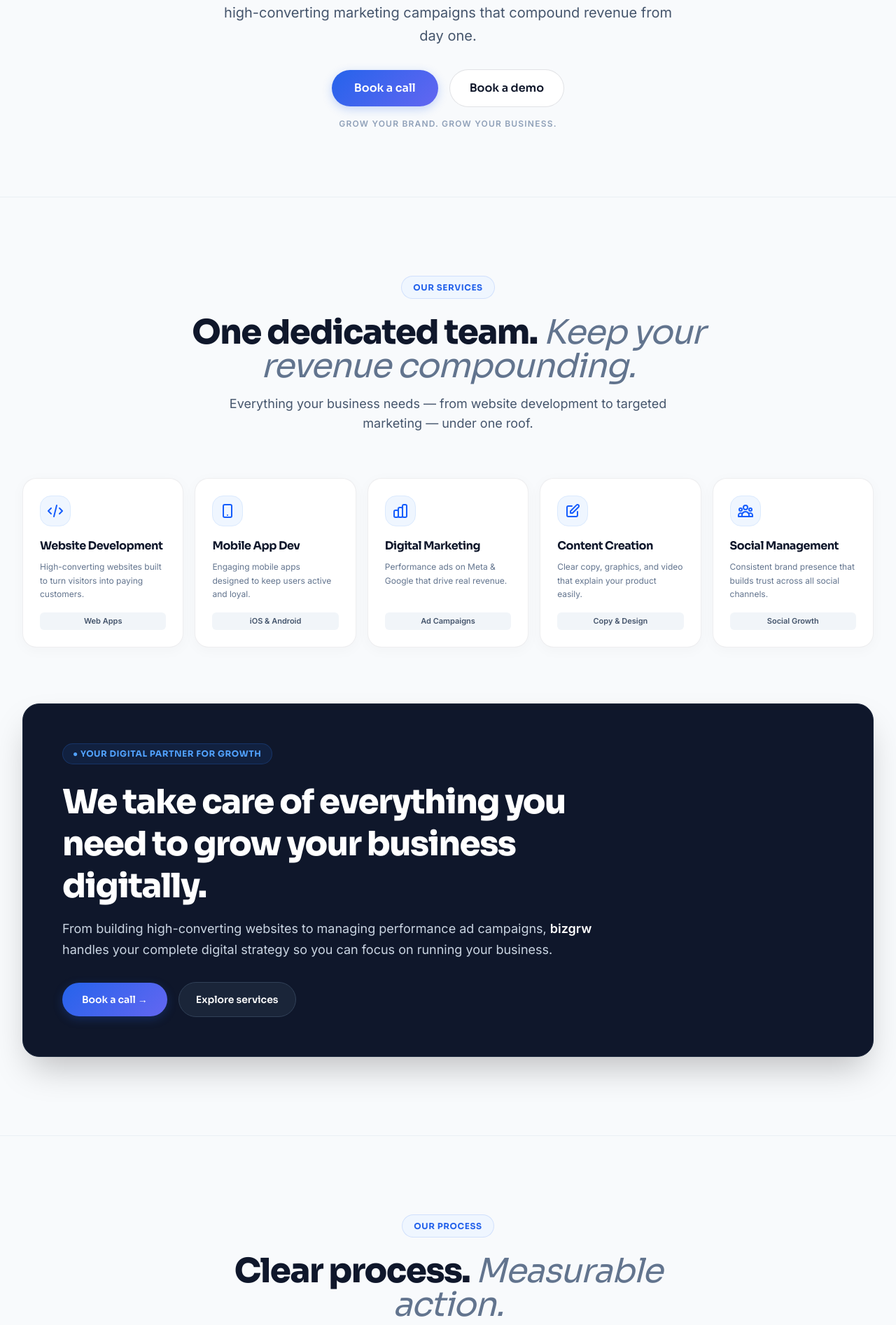
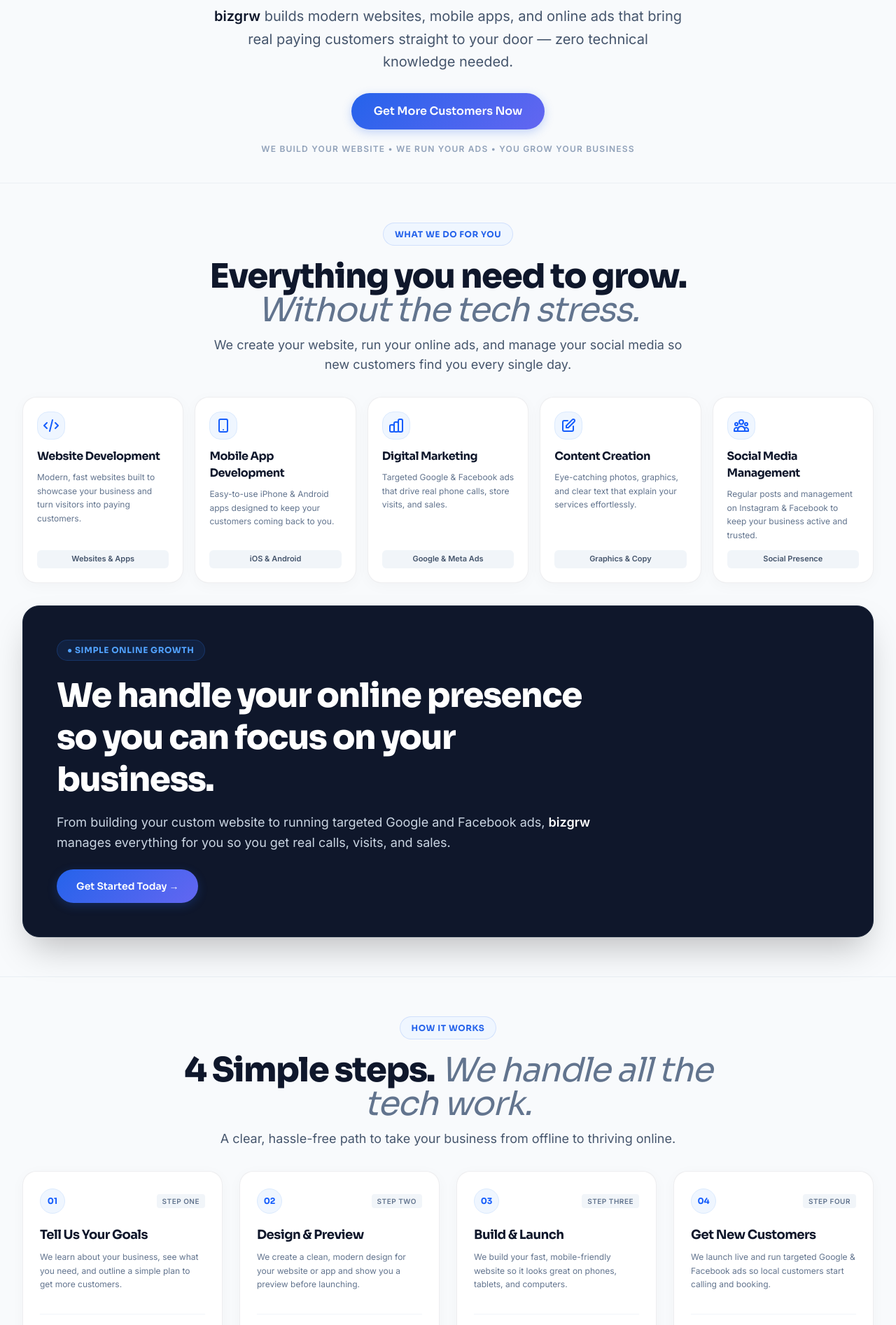
Before and after one commit to Dharsan15/bizzgroww-landingpage, a React (Vite) app: page / in a window 1280 px wide. Shown: the part 427-2320 px from the top of the page at 70% size. Built offline with nearby package versions, Linux system fonts and the light colour scheme.

Commit message:
added some changes

```diff
--- a/src/components/CTASection.jsx
+++ b/src/components/CTASection.jsx
@@ -1,39 +1,33 @@
 export default function CTASection() {
   return (
-    <section className="py-16 md:py-24 bg-slate-50 border-t border-slate-200/60">
+    <section className="py-8 md:py-12 bg-slate-50 border-t border-slate-200/60">
       <div className="mx-auto max-w-5xl px-6 lg:px-8">
-        <div className="card-white bg-white p-10 sm:p-16 text-center border border-slate-200/80 shadow-xl rounded-3xl relative overflow-hidden">
+        <div className="card-white bg-white p-8 sm:p-12 text-center border border-slate-200/80 shadow-xl rounded-3xl relative overflow-hidden">
           {/* Prominent Logo Badge in CTA */}
-          <div className="flex justify-center mb-8">
-            <div className="px-6 py-4 rounded-3xl bg-blue-50/60 flex items-center justify-center border border-blue-100/80 shadow-xs">
+          <div className="flex justify-center mb-5">
+            <div className="px-5 py-3 rounded-2xl bg-blue-50/60 flex items-center justify-center border border-blue-100/80 shadow-xs">
               <img
                 src="/logo.png"
                 alt="bizgrw logo"
-                className="h-16 sm:h-20 w-auto object-contain transition-transform hover:scale-105"
+                className="h-14 sm:h-16 w-auto object-contain transition-transform hover:scale-105"
               />
             </div>
           </div>
 
           <h2 className="font-display text-3xl sm:text-5xl font-extrabold text-slate-900 max-w-2xl mx-auto leading-tight">
-            Start growing your revenue today.
+            Ready to get more customers for your business?
           </h2>
 
-          <p className="mt-4 font-body text-base sm:text-lg text-slate-600 max-w-xl mx-auto">
-            Book a quick call with <strong className="text-slate-900">bizgrw</strong>. We’ll review your business goals, suggest clear website improvements, and share a custom growth plan.
+          <p className="mt-3 font-body text-base sm:text-lg text-slate-600 max-w-xl mx-auto">
+            Talk with the <strong className="text-slate-900">bizgrw</strong> team today. We’ll show you exactly how to get more local calls, website visits, and sales — with simple, hassle-free steps.
           </p>
 
-          <div className="mt-8 flex flex-col sm:flex-row items-center justify-center gap-4">
+          <div className="mt-6 flex items-center justify-center">
             <a
               href="#contact"
               className="btn-primary px-8 py-3.5 text-base shadow-md w-full sm:w-auto"
             >
-              Book a call
-            </a>
-            <a
-              href="#services"
-              className="btn-secondary px-7 py-3.5 text-base w-full sm:w-auto"
-            >
-              See our services
+              Get Started Free
             </a>
           </div>
         </div>
--- a/src/components/Footer.jsx
+++ b/src/components/Footer.jsx
@@ -53,7 +53,7 @@
 export default function Footer() {
   return (
     <footer className="bg-white border-t border-slate-200/80 text-slate-700">
-      <div className="mx-auto max-w-7xl px-6 lg:px-8 py-16">
+      <div className="mx-auto max-w-7xl px-6 lg:px-8 py-10 md:py-12">
         <div className="grid grid-cols-1 md:grid-cols-12 gap-10">
           {/* Brand Summary */}
           <div className="md:col-span-5">
@@ -67,7 +67,7 @@
                 className="h-12 sm:h-14 w-auto object-contain transition-transform group-hover:scale-105"
               />
             </a>
-            <p className="font-body text-xs text-slate-500 leading-relaxed max-w-sm mb-6">
+            <p className="font-body text-xs text-slate-500 leading-relaxed max-w-sm mb-5">
               bizgrw is a digital agency helping ambitious businesses build high-converting websites, mobile products, and growth campaigns.
             </p>
             <div className="flex gap-3">
@@ -111,7 +111,7 @@
         </div>
 
         {/* Bottom Bar */}
-        <div className="mt-14 pt-6 border-t border-slate-100 flex flex-col sm:flex-row items-center justify-between gap-4 text-xs font-body text-slate-400">
+        <div className="mt-10 pt-5 border-t border-slate-100 flex flex-col sm:flex-row items-center justify-between gap-4 text-xs font-body text-slate-400">
           <p>© 2026 bizgrw • Grow Your Business.</p>
           <div className="flex gap-6">
             <a href="#" className="hover:text-slate-700 transition-colors">Privacy Policy</a>
--- a/src/components/Hero.jsx
+++ b/src/components/Hero.jsx
@@ -2,48 +2,42 @@
   return (
     <section
       id="home"
-      className="relative pt-32 pb-16 md:pt-40 md:pb-24 overflow-hidden bg-slate-50"
+      className="relative pt-24 pb-8 md:pt-32 md:pb-10 overflow-hidden bg-slate-50"
     >
       <div className="relative mx-auto max-w-6xl px-6 lg:px-8 text-center">
         {/* Eyebrow badge */}
-        <div className="flex justify-center mb-6">
+        <div className="flex justify-center mb-5">
           <span className="badge-pill">
             <span className="w-2 h-2 rounded-full bg-blue-600 animate-ping" />
-            DIGITAL AGENCY
+            GROW YOUR BUSINESS ONLINE
           </span>
         </div>
 
         {/* Main headline */}
         <h1 className="font-display text-4xl sm:text-6xl md:text-7xl font-extrabold text-slate-900 leading-[1.08] tracking-tight max-w-4xl mx-auto">
-          Growth your team{' '}
+          We help your business{' '}
           <span className="text-slate-500 font-normal italic block sm:inline">
-            will look forward to
+            get more customers online
           </span>
         </h1>
 
-        {/* Subtitle - simplified for customer clarity */}
-        <p className="mt-6 font-body text-base sm:text-lg md:text-xl text-slate-600 leading-relaxed max-w-2xl mx-auto">
-          <strong className="text-slate-900 font-semibold">bizgrw</strong> helps ambitious brands build fast websites, mobile apps, and high-converting marketing campaigns that compound revenue from day one.
+        {/* Subtitle */}
+        <p className="mt-5 font-body text-base sm:text-lg md:text-xl text-slate-600 leading-relaxed max-w-2xl mx-auto">
+          <strong className="text-slate-900 font-semibold">bizgrw</strong> builds modern websites, mobile apps, and online ads that bring real paying customers straight to your door — zero technical knowledge needed.
         </p>
 
-        {/* Action Buttons */}
-        <div className="flex flex-col sm:flex-row items-center justify-center gap-4 mt-8">
+        {/* Action Button */}
+        <div className="flex items-center justify-center mt-7">
           <a
             href="#contact"
             className="btn-primary px-8 py-3.5 text-base shadow-md w-full sm:w-auto"
           >
-            Book a call
-          </a>
-          <a
-            href="#services"
-            className="btn-secondary px-7 py-3.5 text-base w-full sm:w-auto"
-          >
-            Book a demo
+            Get More Customers Now
           </a>
         </div>
 
-        <p className="mt-4 font-body text-xs font-semibold tracking-widest text-slate-400 uppercase">
-          GROW YOUR BRAND. GROW YOUR BUSINESS.
+        <p className="mt-5 font-body text-xs font-semibold tracking-widest text-slate-400 uppercase">
+          WE BUILD YOUR WEBSITE • WE RUN YOUR ADS • YOU GROW YOUR BUSINESS
         </p>
       </div>
     </section>
--- a/src/components/Process.jsx
+++ b/src/components/Process.jsx
@@ -1,41 +1,41 @@
 const steps = [
   {
     num: '01',
-    title: 'Audit & Strategy',
-    desc: 'We look at your current setup, understand your goals, and build a simple growth roadmap.',
+    title: 'Tell Us Your Goals',
+    desc: 'We learn about your business, see what you need, and outline a simple plan to get more customers.',
     tag: 'Step One',
   },
   {
     num: '02',
-    title: 'Design & Prototype',
-    desc: 'We design modern, easy-to-use pages and prototypes so you can preview everything.',
+    title: 'Design & Preview',
+    desc: 'We create a clean, modern design for your website or app and show you a preview before launching.',
     tag: 'Step Two',
   },
   {
     num: '03',
-    title: 'High-Velocity Build',
-    desc: 'We build your fast, responsive website or mobile app using modern web technology.',
+    title: 'Build & Launch',
+    desc: 'We build your fast, mobile-friendly website so it looks great on phones, tablets, and computers.',
     tag: 'Step Three',
   },
   {
     num: '04',
-    title: 'Capture & Scale',
-    desc: 'We launch live and run ad campaigns to bring real paying customers to your business.',
+    title: 'Get New Customers',
+    desc: 'We launch live and run targeted Google & Facebook ads so local customers start calling and booking.',
     tag: 'Step Four',
   },
 ]
 
 export default function Process() {
   return (
-    <section id="process" className="py-20 md:py-28 bg-slate-50 border-t border-slate-200/60">
+    <section id="process" className="py-10 md:py-14 bg-slate-50 border-t border-slate-200/60">
       <div className="mx-auto max-w-7xl px-6 lg:px-8 text-center">
-        <span className="badge-pill mb-4">OUR PROCESS</span>
+        <span className="badge-pill mb-3">HOW IT WORKS</span>
         <h2 className="font-display text-3xl sm:text-5xl font-extrabold text-slate-900 max-w-3xl mx-auto mt-2">
-          Clear process.{' '}
-          <span className="text-slate-500 font-normal italic">Measurable action.</span>
+          4 Simple steps.{' '}
+          <span className="text-slate-500 font-normal italic">We handle all the tech work.</span>
         </h2>
-        <p className="mt-4 font-body text-base sm:text-lg text-slate-600 max-w-2xl mx-auto mb-16">
-          Four transparent steps designed to move your brand from concept to measurable revenue.
+        <p className="mt-3 font-body text-base sm:text-lg text-slate-600 max-w-2xl mx-auto mb-8">
+          A clear, hassle-free path to take your business from offline to thriving online.
         </p>
 
         {/* 4-Step Grid */}
--- a/src/components/Services.jsx
+++ b/src/components/Services.jsx
@@ -1,8 +1,8 @@
 const featureCards = [
   {
     title: 'Website Development',
-    desc: 'High-converting websites built to turn visitors into paying customers.',
-    tag: 'Web Apps',
+    desc: 'Modern, fast websites built to showcase your business and turn visitors into paying customers.',
+    tag: 'Websites & Apps',
     icon: (
       <svg className="w-6 h-6 text-blue-600" fill="none" stroke="currentColor" viewBox="0 0 24 24">
         <path strokeLinecap="round" strokeLinejoin="round" strokeWidth="2" d="M10 20l4-16m4 4l4 4-4 4M6 16l-4-4 4-4" />
@@ -10,8 +10,8 @@
     ),
   },
   {
-    title: 'Mobile App Dev',
-    desc: 'Engaging mobile apps designed to keep users active and loyal.',
+    title: 'Mobile App Development',
+    desc: 'Easy-to-use iPhone & Android apps designed to keep your customers coming back to you.',
     tag: 'iOS & Android',
     icon: (
       <svg className="w-6 h-6 text-blue-600" fill="none" stroke="currentColor" viewBox="0 0 24 24">
@@ -21,8 +21,8 @@
   },
   {
     title: 'Digital Marketing',
-    desc: 'Performance ads on Meta & Google that drive real revenue.',
-    tag: 'Ad Campaigns',
+    desc: 'Targeted Google & Facebook ads that drive real phone calls, store visits, and sales.',
+    tag: 'Google & Meta Ads',
     icon: (
       <svg className="w-6 h-6 text-blue-600" fill="none" stroke="currentColor" viewBox="0 0 24 24">
         <path strokeLinecap="round" strokeLinejoin="round" strokeWidth="2" d="M9 19v-6a2 2 0 00-2-2H5a2 2 0 00-2 2v6a2 2 0 002 2h2a2 2 0 002-2zm0 0V9a2 2 0 012-2h2a2 2 0 012 2v10m-6 0a2 2 0 002 2h2a2 2 0 002-2m0 0V5a2 2 0 012-2h2a2 2 0 012 2v14a2 2 0 01-2 2h-2a2 2 0 01-2-2z" />
@@ -31,8 +31,8 @@
   },
   {
     title: 'Content Creation',
-    desc: 'Clear copy, graphics, and video that explain your product easily.',
-    tag: 'Copy & Design',
+    desc: 'Eye-catching photos, graphics, and clear text that explain your services effortlessly.',
+    tag: 'Graphics & Copy',
     icon: (
       <svg className="w-6 h-6 text-blue-600" fill="none" stroke="currentColor" viewBox="0 0 24 24">
         <path strokeLinecap="round" strokeLinejoin="round" strokeWidth="2" d="M11 5H6a2 2 0 00-2 2v11a2 2 0 002 2h11a2 2 0 002-2v-5m-1.414-9.414a2 2 0 112.828 2.828L11.828 15H9v-2.828l8.586-8.586z" />
@@ -40,9 +40,9 @@
     ),
   },
   {
-    title: 'Social Management',
-    desc: 'Consistent brand presence that builds trust across all social channels.',
-    tag: 'Social Growth',
+    title: 'Social Media Management',
+    desc: 'Regular posts and management on Instagram & Facebook to keep your business active and trusted.',
+    tag: 'Social Presence',
     icon: (
       <svg className="w-6 h-6 text-blue-600" fill="none" stroke="currentColor" viewBox="0 0 24 24">
         <path strokeLinecap="round" strokeLinejoin="round" strokeWidth="2" d="M17 20h5v-2a3 3 0 00-5.356-1.857M17 20H7m10 0v-2c0-.656-.126-1.283-.356-1.857M7 20H2v-2a3 3 0 015.356-1.857M7 20v-2c0-.656.126-1.283.356-1.857m0 0a5.002 5.002 0 019.288 0M15 7a3 3 0 11-6 0 3 3 0 016 0zm6 3a2 2 0 11-4 0 2 2 0 014 0zM7 10a2 2 0 11-4 0 2 2 0 014 0z" />
@@ -53,33 +53,33 @@
 
 export default function Services() {
   return (
-    <section id="services" className="py-20 md:py-28 bg-slate-50 border-t border-slate-200/60">
+    <section id="services" className="py-10 md:py-14 bg-slate-50 border-t border-slate-200/60">
       <div className="mx-auto max-w-7xl px-6 lg:px-8">
 
         {/* Section Header */}
-        <div className="text-center mb-16">
-          <span className="badge-pill mb-4">OUR SERVICES</span>
+        <div className="text-center mb-8">
+          <span className="badge-pill mb-3">WHAT WE DO FOR YOU</span>
           <h2 className="font-display text-3xl sm:text-5xl font-extrabold text-slate-900 max-w-3xl mx-auto mt-2">
-            One dedicated team.{' '}
-            <span className="text-slate-500 font-normal italic">Keep your revenue compounding.</span>
+            Everything you need to grow.{' '}
+            <span className="text-slate-500 font-normal italic">Without the tech stress.</span>
           </h2>
-          <p className="mt-4 font-body text-base sm:text-lg text-slate-600 max-w-2xl mx-auto">
-            Everything your business needs — from website development to targeted marketing — under one roof.
+          <p className="mt-3 font-body text-base sm:text-lg text-slate-600 max-w-2xl mx-auto">
+            We create your website, run your online ads, and manage your social media so new customers find you every single day.
           </p>
         </div>
 
         {/* 5 Card Grid */}
-        <div className="grid grid-cols-1 sm:grid-cols-2 lg:grid-cols-5 gap-4 mb-20">
+        <div className="grid grid-cols-1 sm:grid-cols-2 lg:grid-cols-5 gap-4 mb-8">
           {featureCards.map((f, i) => (
-            <div key={i} className="card-white p-6 flex flex-col justify-between">
+            <div key={i} className="card-white p-5 flex flex-col justify-between">
               <div>
-                <div className="w-11 h-11 rounded-2xl bg-blue-50 flex items-center justify-center mb-4 border border-blue-100">
+                <div className="w-10 h-10 rounded-2xl bg-blue-50 flex items-center justify-center mb-3 border border-blue-100">
                   {f.icon}
                 </div>
                 <h3 className="font-display text-base font-bold text-slate-900 mb-2">
                   {f.title}
                 </h3>
-                <p className="font-body text-xs text-slate-500 leading-relaxed mb-4">
+                <p className="font-body text-xs text-slate-500 leading-relaxed mb-3">
                   {f.desc}
                 </p>
               </div>
@@ -91,30 +91,24 @@
         </div>
 
         {/* Dark Container Callout Banner */}
-        <div className="bg-slate-900 text-white rounded-3xl p-8 sm:p-14 border border-slate-800 shadow-2xl relative overflow-hidden">
+        <div className="bg-slate-900 text-white rounded-3xl p-8 sm:p-12 border border-slate-800 shadow-2xl relative overflow-hidden">
           <div className="max-w-3xl">
-            <span className="inline-flex items-center gap-2 px-3.5 py-1.5 rounded-full bg-blue-500/10 text-blue-400 font-display text-xs font-bold uppercase tracking-wider border border-blue-500/20 mb-6">
-              ● YOUR DIGITAL PARTNER FOR GROWTH
+            <span className="inline-flex items-center gap-2 px-3.5 py-1.5 rounded-full bg-blue-500/10 text-blue-400 font-display text-xs font-bold uppercase tracking-wider border border-blue-500/20 mb-5">
+              ● SIMPLE ONLINE GROWTH
             </span>
             <h3 className="font-display text-3xl sm:text-5xl font-extrabold text-white leading-tight mb-4">
-              We take care of everything you need to grow your business digitally.
+              We handle your online presence so you can focus on your business.
             </h3>
-            <p className="font-body text-base sm:text-lg text-slate-300 leading-relaxed mb-8">
-              From building high-converting websites to managing performance ad campaigns, <strong className="text-white font-semibold">bizgrw</strong> handles your complete digital strategy so you can focus on running your business.
+            <p className="font-body text-base sm:text-lg text-slate-300 leading-relaxed mb-6">
+              From building your custom website to running targeted Google and Facebook ads, <strong className="text-white font-semibold">bizgrw</strong> manages everything for you so you get real calls, visits, and sales.
             </p>
 
-            <div className="flex flex-col sm:flex-row items-center gap-4">
+            <div>
               <a
                 href="#contact"
-                className="btn-primary px-7 py-3.5 text-sm w-full sm:w-auto"
+                className="btn-primary px-7 py-3.5 text-sm inline-flex"
               >
-                Book a call →
-              </a>
-              <a
-                href="#contact"
-                className="inline-flex items-center justify-center px-6 py-3.5 rounded-full border border-slate-700 bg-slate-800/80 text-white font-display text-sm font-semibold hover:border-slate-500 transition-colors w-full sm:w-auto"
-              >
-                Explore services
+                Get Started Today →
               </a>
             </div>
           </div>
```
Also changed, not shown: src/components/Contact.jsx (+16 -16 lines), src/components/FAQ.jsx (+10 -10 lines), src/components/Pricing.jsx (+49 -50 lines).
